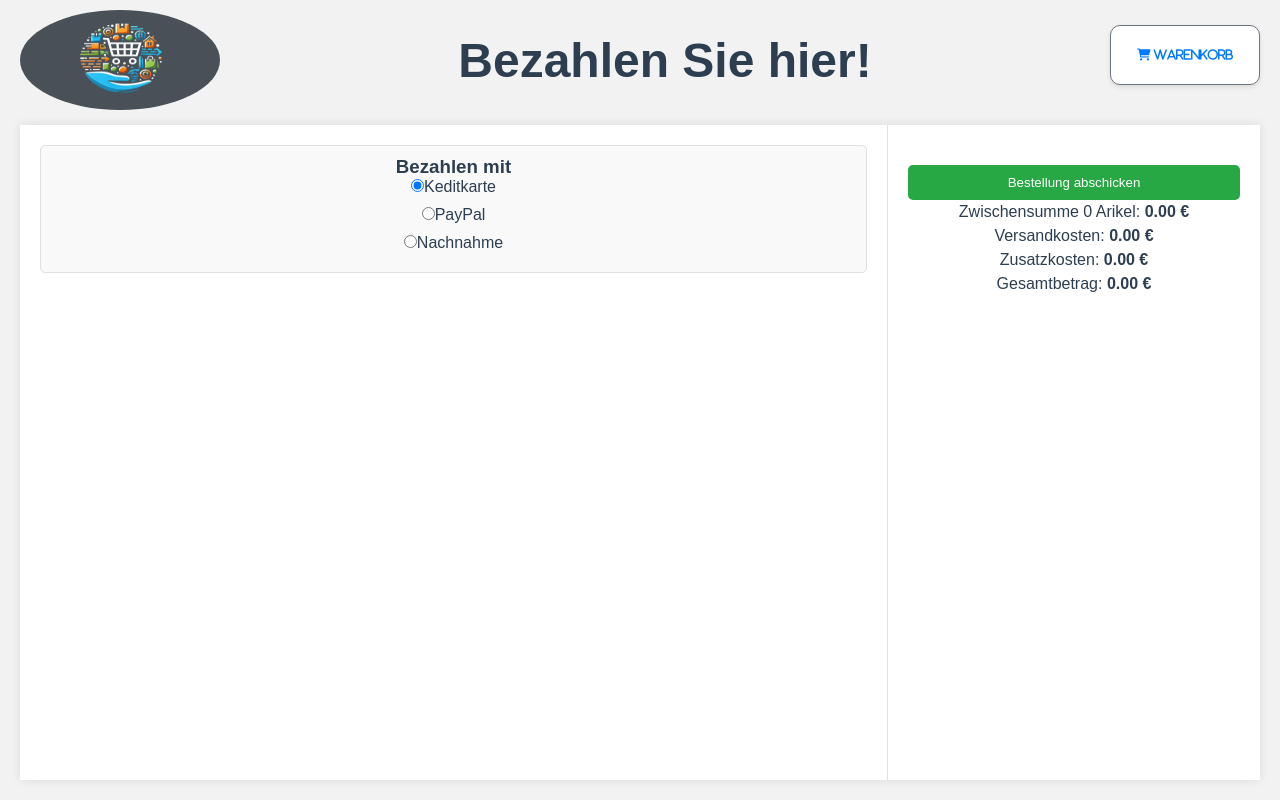
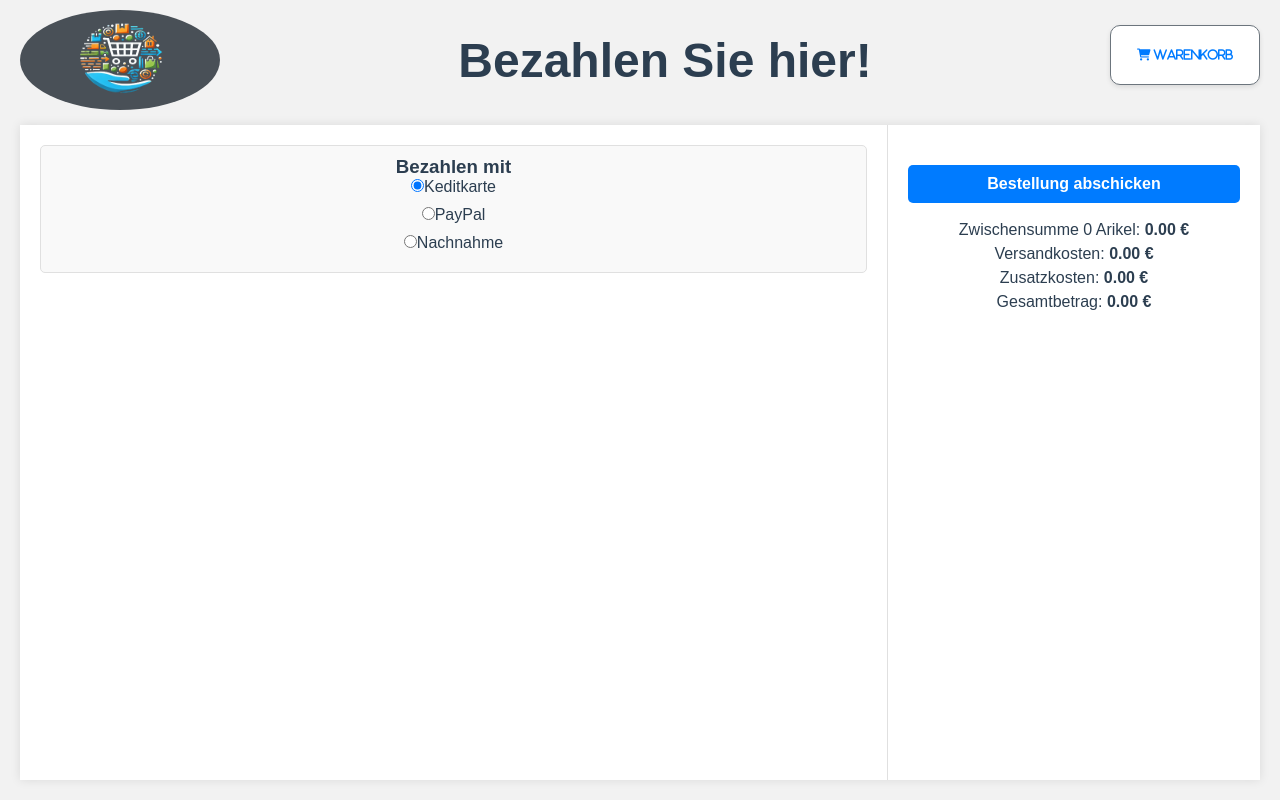
Before and after one commit to PinguGit/Project-ShopBase, a Vue app in the folder Frontend/frontend/: page /checkout-page in a window 1280 px wide. Built offline with nearby package versions, Linux system fonts and the light colour scheme.

Commit message:
bestellungen bug fix. Warenkorb nach Bestellung leeren und zurück auf Startseite

```diff
--- a/Frontend/frontend/src/components/post_order.vue
+++ b/Frontend/frontend/src/components/post_order.vue
@@ -1,12 +1,14 @@
 <template>
   <div>
     <!-- Button zum Abschicken der Bestellung -->
-    <button @click="handleCheckout">Bestellung abschicken</button>
+    <button @click="handleCheckout" class="buy-button">Bestellung abschicken</button>
   </div>
 </template>
 
 <script>
+import { useCartStore } from '@/stores/cart';
 import { useCustomerStore } from '@/stores/customer';
+import { useRouter } from 'vue-router';
 
 export default {
   name: 'PostOrder',
@@ -16,6 +18,8 @@ export default {
   },
   setup(props, { emit }) {
     const customerStore = useCustomerStore();
+    const router = useRouter();
+    const cartStore = useCartStore();
 
     const handleCheckout = async () => {
       try {
@@ -53,6 +57,12 @@ export default {
         // Erfolgshandling
         const responseData = await response.json();
         emit('orderPlaced', responseData);
+
+        // Warenkorb leeren
+        cartStore.clearCart();
+
+        // Weiterleitung zur Startseite
+        router.push('/');
       } catch (error) {
         console.error('Fehler:', error.message);
         emit('orderError', error.message);
@@ -65,3 +75,23 @@ export default {
   }
 };
 </script>
+
+<style>
+.buy-button {
+    width: 100%;
+    padding: 10px;
+    background-color: #007bff;
+    color: #ffffff;
+    border: none;
+    font-size: 16px;
+    font-weight: bold;
+    cursor: pointer;
+    border-radius: 5px;
+    transition: background-color 0.3s ease;
+    margin-bottom: 15px;
+}
+
+.buy-button:hover {
+    background-color: #0053ac;
+}
+</style>
--- a/Frontend/frontend/src/stores/cart.js
+++ b/Frontend/frontend/src/stores/cart.js
@@ -29,6 +29,11 @@ export const useCartStore = defineStore('cart', {
         if (this.activ_products_shoppingcart[index]) {
             this.activ_products_shoppingcart[index].anzahl = Math.max(quantity, 1); // Menge nicht kleiner als 1
         }
+        },
+        // Warenkorb komplett leeren
+        clearCart() {
+            this.activ_products_shoppingcart = [];
+        }
       }
     }
-});
+);
--- a/Frontend/frontend/src/views/checkout_page.vue
+++ b/Frontend/frontend/src/views/checkout_page.vue
@@ -375,21 +375,4 @@ body {
     width: 30%;
     padding: 20px;
 }
-
-.buy-button {
-    width: 100%;
-    padding: 10px;
-    background-color: #007bff;
-    color: #ffffff;
-    border: none;
-    font-size: 16px;
-    font-weight: bold;
-    cursor: pointer;
-    border-radius: 5px;
-    transition: background-color 0.3s ease;
-}
-
-.buy-button:hover {
-    background-color: #0053ac;
-}
 </style>
```
